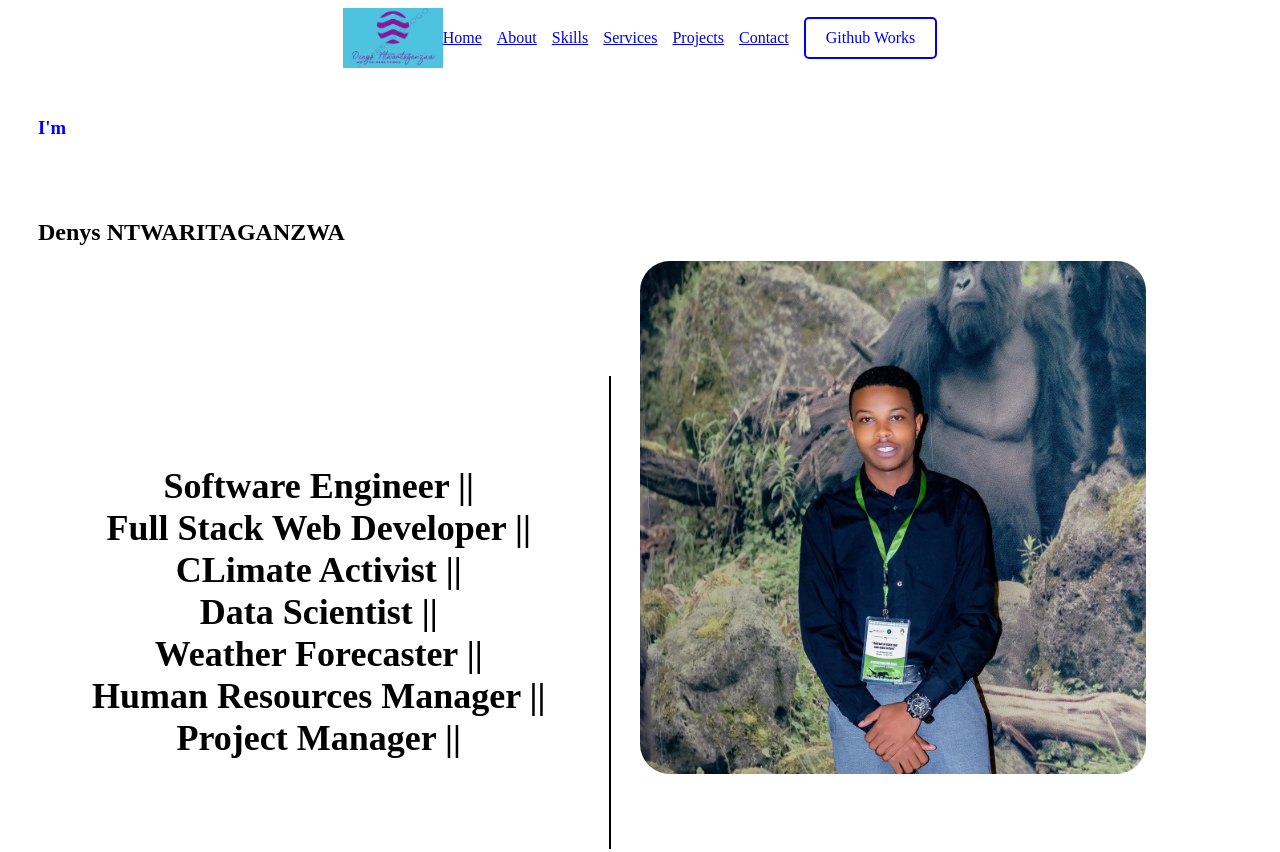
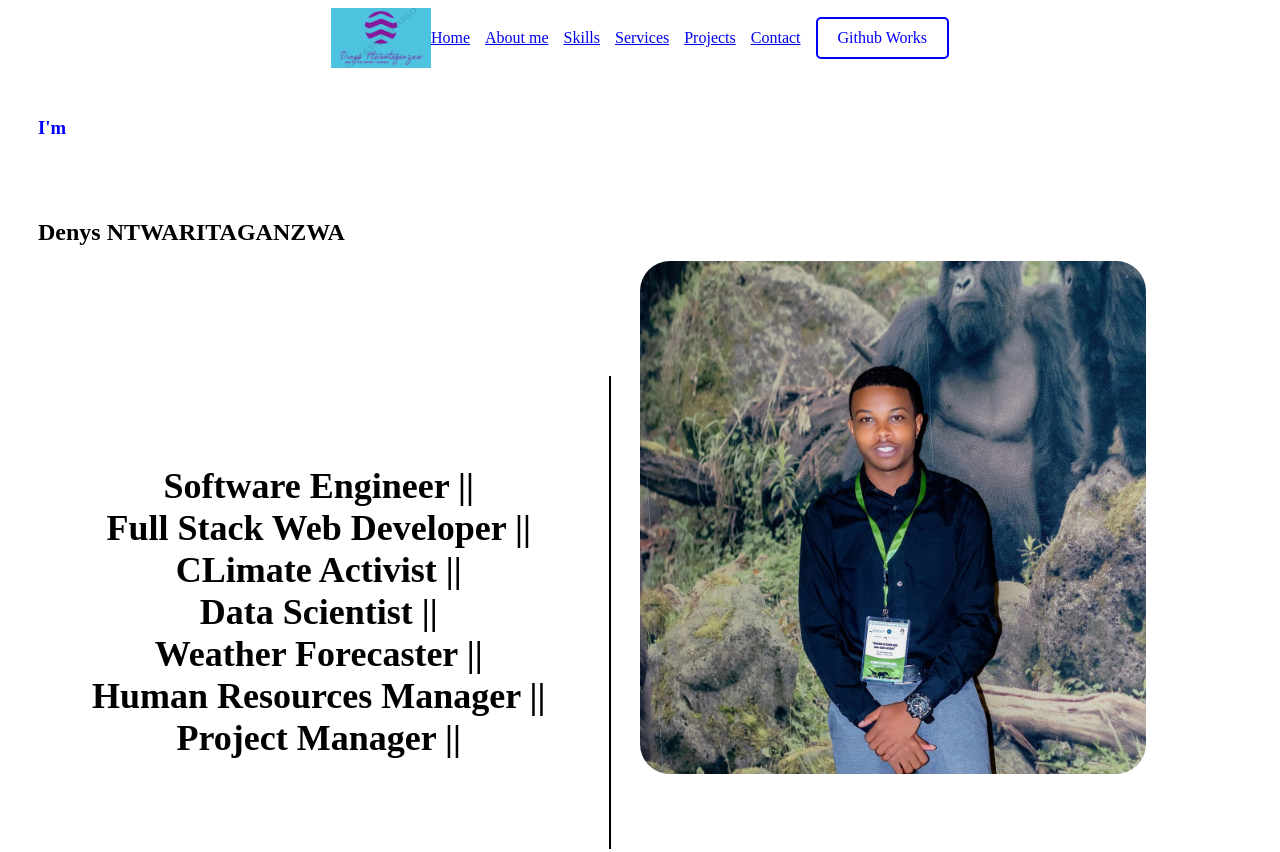
Before and after one commit to dntwaritag/My-Portfolio, a plain HTML site: page index.html in a window 1280 px wide. Shown: the top 852 px of the page. Drawn offline with Linux system fonts and the light colour scheme.

Commit message:
index.html

```diff
--- a/index.html
+++ b/index.html
@@ -55,7 +55,7 @@
                                 <img src="images/Logo1.png" alt="Denys NTWARITAGANZWA" height="60">
                             </a>
                             <li><a href="#home">Home</a></li>
-                            <li><a href="#about">About</a></li>
+                            <li><a href="#about">About me</a></li>
                             <li><a href="#skill">Skills</a></li>
                             <li><a href="#service">Services</a></li>
                             <li><a href="#project">Projects</a></li>
```
